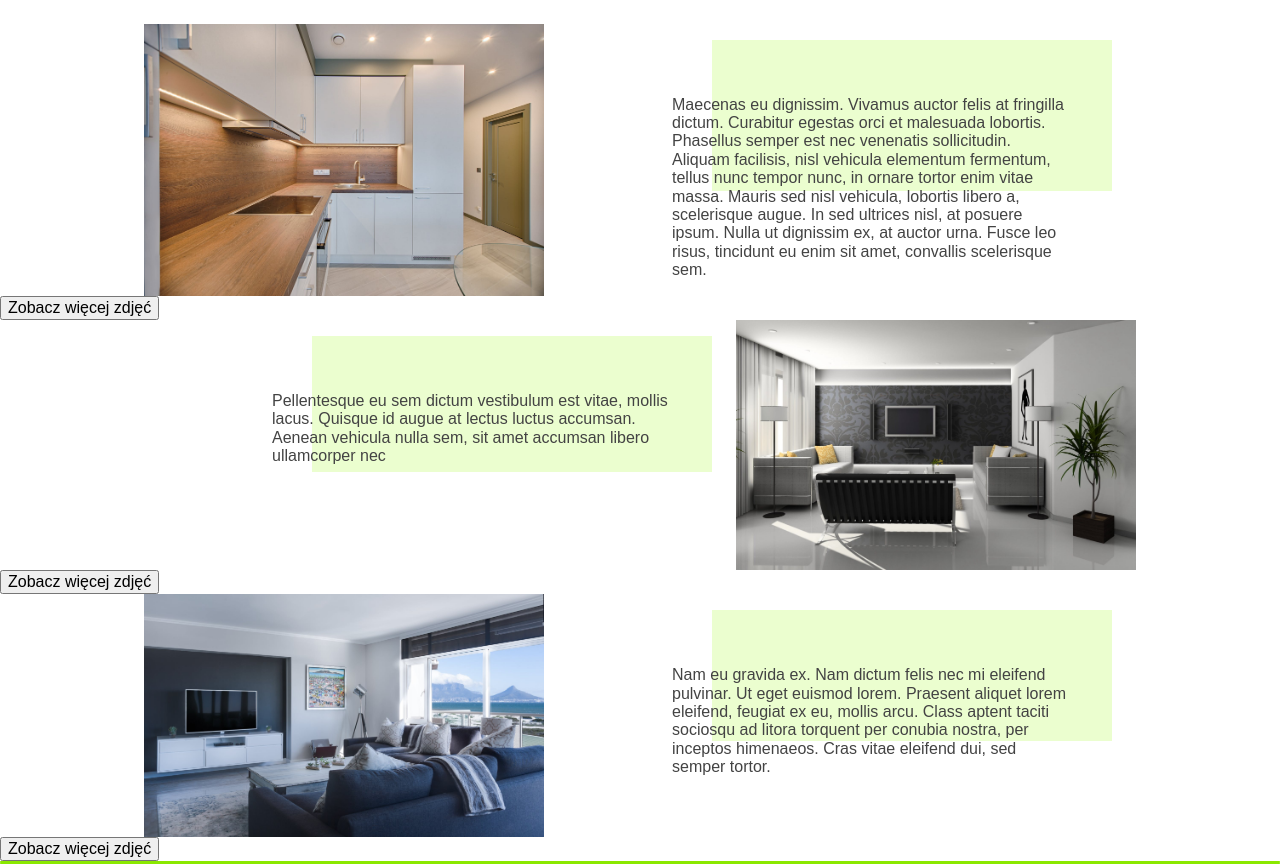
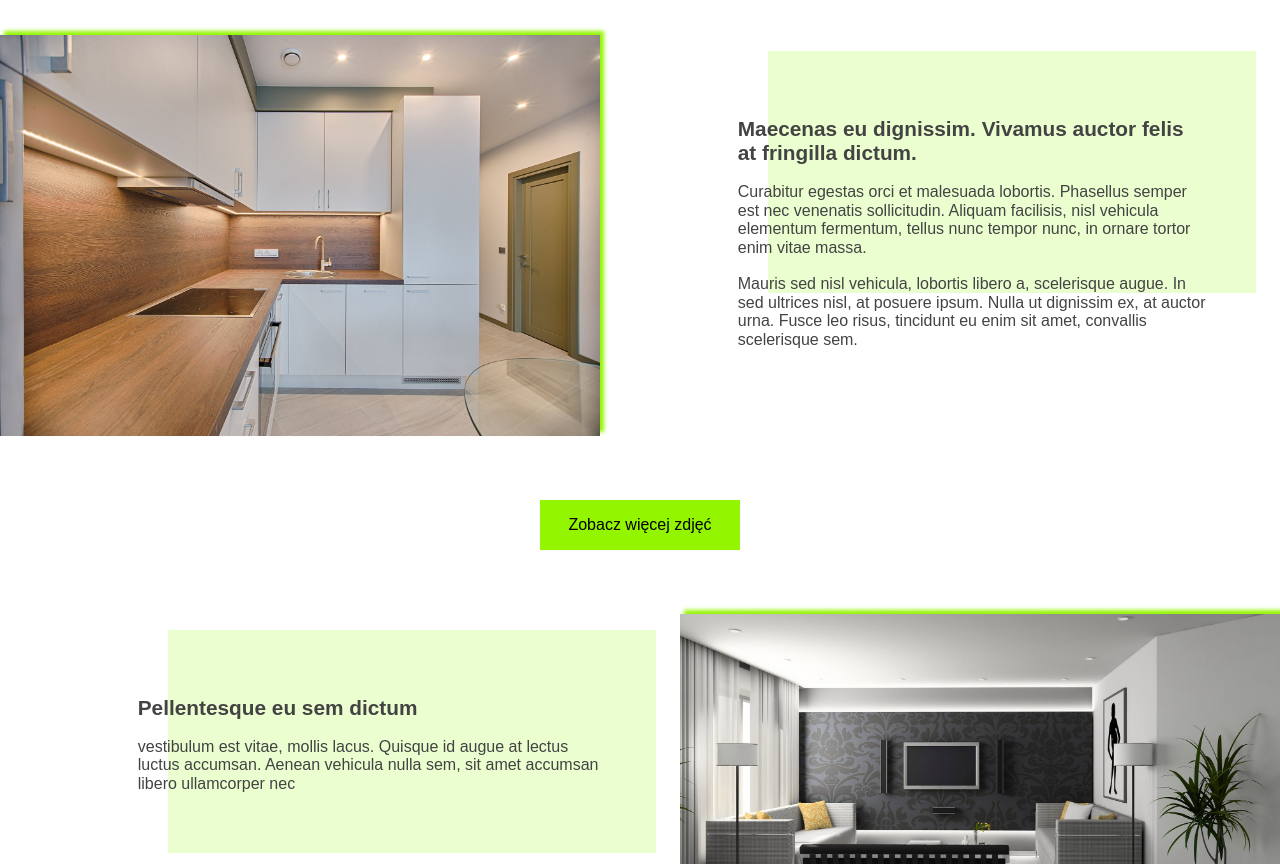
Before and after one commit to pawelkochowicz/secondHouseSite, a website: page src/content/index.html in a window 1280 px wide. Shown: the part 3234-4098 px from the top of the page. Drawn offline with nearby package versions, Linux system fonts and the light colour scheme; files that its build step writes are made by us from their sources; files whose address does not match are found by name; a web font is replaced by a local one.

Commit message:
feat:styling portfolio section

```diff
--- a/src/content/index.html
+++ b/src/content/index.html
@@ -164,12 +164,13 @@
       <div class="portfolio__galery">
         <img class="portfolio__picture" src="../assets/img/galery1.jpeg" alt="">
         <div class="portfolio__background">
-          <p class="portfolio__decription">
-            Maecenas eu dignissim. Vivamus auctor felis at fringilla dictum.
-
+          <p class="portfolio__description">
+            <span class="portfolio__description--bold">Maecenas eu dignissim. Vivamus auctor felis at fringilla
+              dictum.</span>
+            <br><br>
             Curabitur egestas orci et malesuada lobortis. Phasellus semper est nec venenatis sollicitudin. Aliquam
             facilisis, nisl vehicula elementum fermentum, tellus nunc tempor nunc, in ornare tortor enim vitae massa.
-
+            <br><br>
             Mauris sed nisl vehicula, lobortis libero a, scelerisque augue. In sed ultrices nisl, at posuere ipsum.
             Nulla
             ut
@@ -177,12 +178,12 @@
           </p>
         </div>
       </div>
-      <button class="portfolio__button"> Zobacz więcej zdjęć </button>
+      <div class="portfolio__button"> <button class="portfolio__button--visible"> Zobacz więcej zdjęć </button></div>
       <div class="portfolio__galery">
         <div class="portfolio__background">
-          <p class="portfolio__decription">
-            Pellentesque eu sem dictum
-
+          <p class="portfolio__description">
+            <span class="portfolio__description--bold"> Pellentesque eu sem dictum</span>
+            <br><br>
             vestibulum est vitae, mollis lacus. Quisque id augue at lectus luctus accumsan. Aenean vehicula nulla sem,
             sit
             amet accumsan libero ullamcorper nec
@@ -190,13 +191,13 @@
         </div>
         <img class="portfolio__picture" src="../assets/img/galery2.jpeg" alt="">
       </div>
-      <button class="portfolio__button"> Zobacz więcej zdjęć </button>
+      <div class="portfolio__button"> <button class="portfolio__button--visible"> Zobacz więcej zdjęć </button></div>
       <div class="portfolio__galery">
         <img class="portfolio__picture" src="../assets/img/galery3.jpeg" alt="">
         <div class="portfolio__background">
-          <p class="portfolio__decription">
-            Nam eu gravida ex.
-
+          <p class="portfolio__description">
+            <span class="portfolio__description--bold"> Nam eu gravida ex.</span>
+            <br> <br>
             Nam dictum felis nec mi eleifend pulvinar. Ut eget euismod lorem.
 
             Praesent aliquet lorem eleifend, feugiat ex eu, mollis arcu. Class aptent taciti sociosqu ad litora torquent
@@ -207,7 +208,7 @@
           </p>
         </div>
       </div>
-      <button class="portfolio__button"> Zobacz więcej zdjęć </button>
+      <div class="portfolio__button"> <button class="portfolio__button--visible"> Zobacz więcej zdjęć </button></div>
     </section>
     <div class="lines"><img class="line" src="assets/img/line.svg" alt=""></div>
     <section id="contact" class="contact">
--- a/src/scss/_portfolio.scss
+++ b/src/scss/_portfolio.scss
@@ -4,7 +4,7 @@
     margin-left: 10vw;
     margin-right: 5vw;
     position: relative;
-        width: 400px;
+    width: 500px;
   }
   &__background:after {
     content: "";
@@ -15,6 +15,29 @@
     top: -40px;
     left: 40px;
     z-index: -1;
+  }
+  &__button {
+    display: flex;
+    justify-content: center;
+    width: 100%;
+    &--visible {
+    margin: 5vw;
+    width: 200px;
+    height: 50px;
+    background-color: #93f600;
+    border: none;
+    text-decoration: none;
+
+    }
+    &--visible:active {
+        transform: scale(0.99);
+        outline: 1px solid #fff;
+        outline-offset: -4px;
+    }
+    &--visible:hover {
+        cursor: pointer;
+
+    }
   }
   &__description {
     padding: 2%;
@@ -28,6 +51,7 @@
     letter-spacing: 0.22em;
     line-height: 56px;
     text-align: center;
+    margin-bottom: 3vw;
   }
   &__galery {
     display: flex;
@@ -35,83 +59,7 @@
     justify-content: center;
   }
   &__picture {
-      width: 400px;
+    width: 600px;
+    box-shadow: 4px -4px 4px #93f600;
   }
 }
-
-// .about {
-//     &__section {
-//       display: flex;
-//       flex-direction: row;
-//     }
-//     &__background {
-//       margin-top: 7vh;
-//       margin-left: 10vw;
-//       margin-right: 5vw;
-//       position: relative;
-//       width: 400px;
-//     }
-//     &__background:after {
-//       content: "";
-//       background: rgba(147, 246, 0, 0.19);
-//       position: absolute;
-//       width: 100%;
-//       height: 70%;
-//       top: -40px;
-//       left: 40px;
-//       z-index: -1;
-//     }
-//     &__description {
-//       padding: 2%;
-//       &--bold {
-//         font-weight: 700;
-//         font-size: 1.3rem;
-//       }
-//     }
-//     &__picture {
-//       box-shadow: 4px -4px 4px #93f600;
-//       height: auto;
-//       margin-left: 7vw;
-//       width: 40vw;
-//     }
-//     &__title {
-//       font-size: 2rem;
-//       letter-spacing: 0.22em;
-//       line-height: 56px;
-//       text-align: center;
-//     }
-
-//   }
-
-//   . {
-//     display: flex;
-//     flex-direction: row;
-//     margin-bottom: 5vh;
-//     &__background {
-//       position: relative;
-//       margin-left: 10vw;
-//       margin-top: 7vh;
-//       width: 400px;
-//     }
-//     &__background:after {
-//       content: "";
-//       position: absolute;
-//       background: rgba(147, 246, 0, 0.19);
-//       top: -40px;
-//       left: 40px;
-//       width: 100%;
-//       height: 60%;
-//       z-index: -1;
-//     }
-//     &__description {
-//       padding: 2%;
-//       &--bold {
-//         font-weight: 700;
-//         font-size: 1.3rem;
-//       }
-//     }
-//     &__picture {
-//       margin-left: 7vw;
-//       width: 40vw;
-//     }
-//   }
```
Lines whose indentation alone changed are shown as unchanged.
